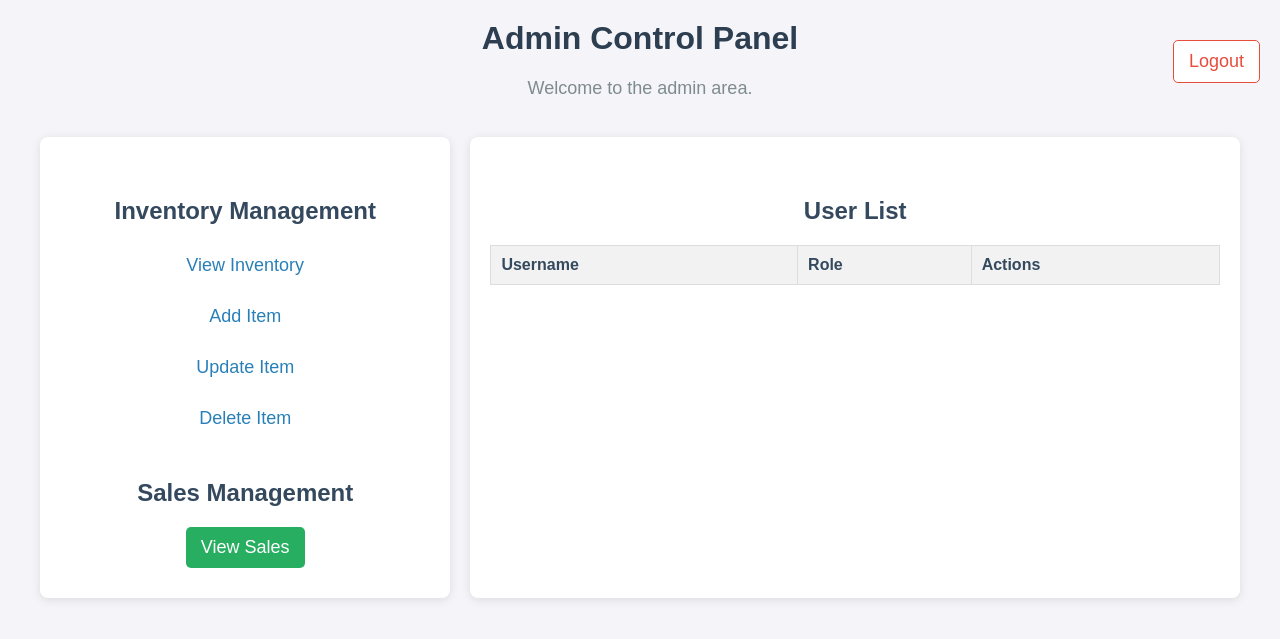
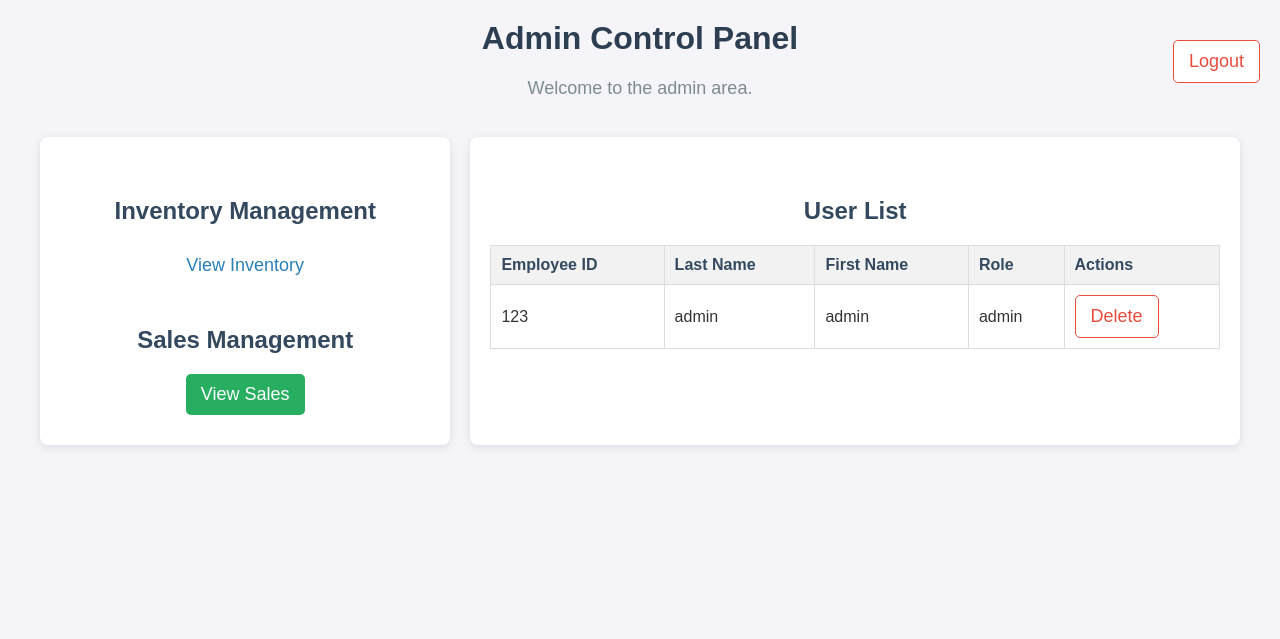
Before and after one commit to Devin1mc/CSC289-Group5-GloryDays, a Flask app: page /admin in a window 1280 px wide. Shown: the top 639 px of the page. Run offline with Flask 3, Linux system fonts and the light colour scheme; a user stored in the database is signed in; data comes from the database, SQL or seed files in the repository; both versions use the stored data as it was after the commit; data that the repository does not hold is empty.

Commit message:
fix admin page
Fixed issue when admin page failed to load. the admin page now loads correctly.

```diff
--- a/src/app.py
+++ b/src/app.py
@@ -1,5 +1,5 @@
 from flask import Flask, request, jsonify, render_template, session, redirect, url_for, flash
-from login import auth_bp, setup_database
+from login import auth_bp, setup_database, get_user_connection
 import sqlite3
 from db_setup import get_db_connection, init_db
 
@@ -83,11 +83,11 @@ def admin_page():
         return redirect(url_for('auth_bp.login'))  # Redirect to the login page if not logged in or not an admin
 
     # Fetch the list of users and their roles from the database
-    conn = get_db_connection()
-    cursor = conn.cursor()
-    cursor.execute("SELECT id, username, role FROM users")
+    user_conn = get_user_connection()
+    cursor = user_conn.cursor()
+    cursor.execute("SELECT id, employee_id, first_name, last_name, role FROM users")
     users = cursor.fetchall()
-    conn.close()
+    user_conn.close()
 
     # Pass the list of users to the admin template
     return render_template('admin.html', users=users)
@@ -116,8 +116,8 @@ def delete_user_route(user_id):
 
     # Deleting the user from the database
     try:
-        conn = get_db_connection()
-        cursor = conn.cursor()
+        user_conn = get_db_connection()
+        cursor = user_conn.cursor()
 
         # Check if the user exists
         cursor.execute("SELECT * FROM users WHERE id = ?", (user_id,))
@@ -128,8 +128,8 @@ def delete_user_route(user_id):
 
         # Delete the user
         cursor.execute("DELETE FROM users WHERE id = ?", (user_id,))
-        conn.commit()
-        conn.close()
+        user_conn.commit()
+        user_conn.close()
 
         flash('User successfully removed.', 'success')
     except Exception as e:
--- a/src/login.py
+++ b/src/login.py
@@ -5,9 +5,16 @@ import hashlib
 # Create a blueprint for authentication routes
 auth_bp = Blueprint('auth', __name__)
 
+# Database connection
+def get_user_connection():
+    user_conn = sqlite3.connect("login_database.db")
+    user_conn.row_factory = sqlite3.Row
+    return user_conn
+
 def setup_database():
-    conn = sqlite3.connect("login_database.db")
-    cursor = conn.cursor()
+    print("Running setup_database()...")  # ✅ Debugging statement
+    user_conn = sqlite3.connect("login_database.db")
+    cursor = user_conn.cursor()
     cursor.execute('''
         CREATE TABLE IF NOT EXISTS users (
             id INTEGER PRIMARY KEY AUTOINCREMENT,
@@ -18,8 +25,9 @@ def setup_database():
             password_hash TEXT NOT NULL
         )
     ''')
-    conn.commit()
-    conn.close()
+    user_conn.commit()
+    user_conn.close()
+    print("Database setup complete!")  # ✅ Debugging statement
 
 @auth_bp.route("/")
 def login_page():
@@ -35,11 +43,11 @@ def login():
     password = request.form["password"]
     password_hash = hashlib.sha256(password.encode()).hexdigest()
 
-    conn = sqlite3.connect("login_database.db")
-    cursor = conn.cursor()
-    cursor.execute("SELECT password_hash FROM users WHERE employee_id = ?", (employee_id,))
+    user_conn = sqlite3.connect("login_database.db")
+    cursor = user_conn.cursor()
+    cursor.execute("SELECT password_hash, role FROM users WHERE employee_id = ?", (employee_id,))
     result = cursor.fetchone()
-    conn.close()
+    user_conn.close()
 
     if result and password_hash == result[0]:
         # Save the user in session before redirecting
@@ -58,16 +66,16 @@ def register():
     password_hash = hashlib.sha256(password.encode()).hexdigest()
     role = request.form.get("role", "user") #Get role from form, default to user.
 
-    conn = sqlite3.connect("login_database.db")
-    cursor = conn.cursor()
+    user_conn = sqlite3.connect("login_database.db")
+    cursor = user_conn.cursor()
 
     try:
         cursor.execute(
             "INSERT INTO users (first_name, last_name, employee_id, password_hash, role) VALUES (?, ?, ?, ?, ?)",
             (first_name, last_name, employee_id, password_hash, role),
         )
-        conn.commit()
-        conn.close()
+        user_conn.commit()
+        user_conn.close()
         return redirect(url_for("auth.login_page"))
     except sqlite3.IntegrityError:
         return "Employee ID already exists."
--- a/src/templates/admin.html
+++ b/src/templates/admin.html
@@ -1,7 +1,7 @@
 <!DOCTYPE html>
 <html lang="en">
 <head>
-    <link rel="stylesheet" href="admin.css">
+    <link rel="stylesheet" href="{{ url_for('static', filename='admin.css') }}">
     <title>Admin Panel</title>
     <a href="/logout" class="logout">Logout</a>
 </head>
@@ -18,9 +18,6 @@
             <h2>Inventory Management</h2>
             <ul>
                 <li><a href="/inventory">View Inventory</a></li>
-                <li><a href="/add_inventory">Add Item</a></li>
-                <li><a href="/update_inventory">Update Item</a></li>
-                <li><a href="/delete_inventory">Delete Item</a></li>
             </ul>
 
             <h2>Sales Management</h2>
@@ -35,7 +32,9 @@
             <table>
                 <thead>
                     <tr>
-                        <th>Username</th>
+                        <th>Employee ID</th>
+                        <th>Last Name</th>
+                        <th>First Name</th>
                         <th>Role</th>
                         <th>Actions</th> <!-- Added Actions column -->
                     </tr>
@@ -43,7 +42,9 @@
                 <tbody>
                     {% for user in users %}
                     <tr>
-                        <td>{{ user.username }}</td>
+                        <td>{{ user.employee_id }}</td>
+                        <td>{{ user.last_name }}</td>
+                        <td>{{ user.first_name }}</td>
                         <td>{{ user.role }}</td>
                         <td>
                             <!-- Remove Button -->
```
Also changed, not shown: login_database.db (added), src/inventory.db (added), src/login_database.db, src/static/admin.css (renamed from src/templates/admin.css).
